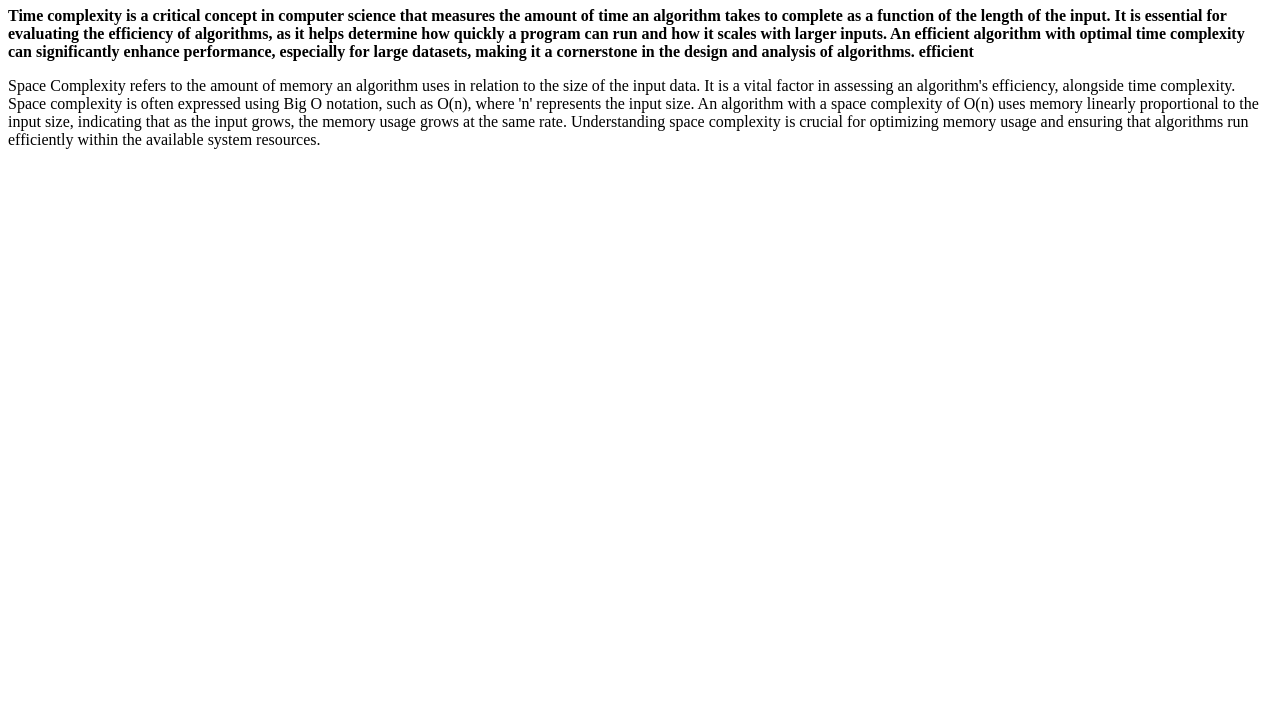
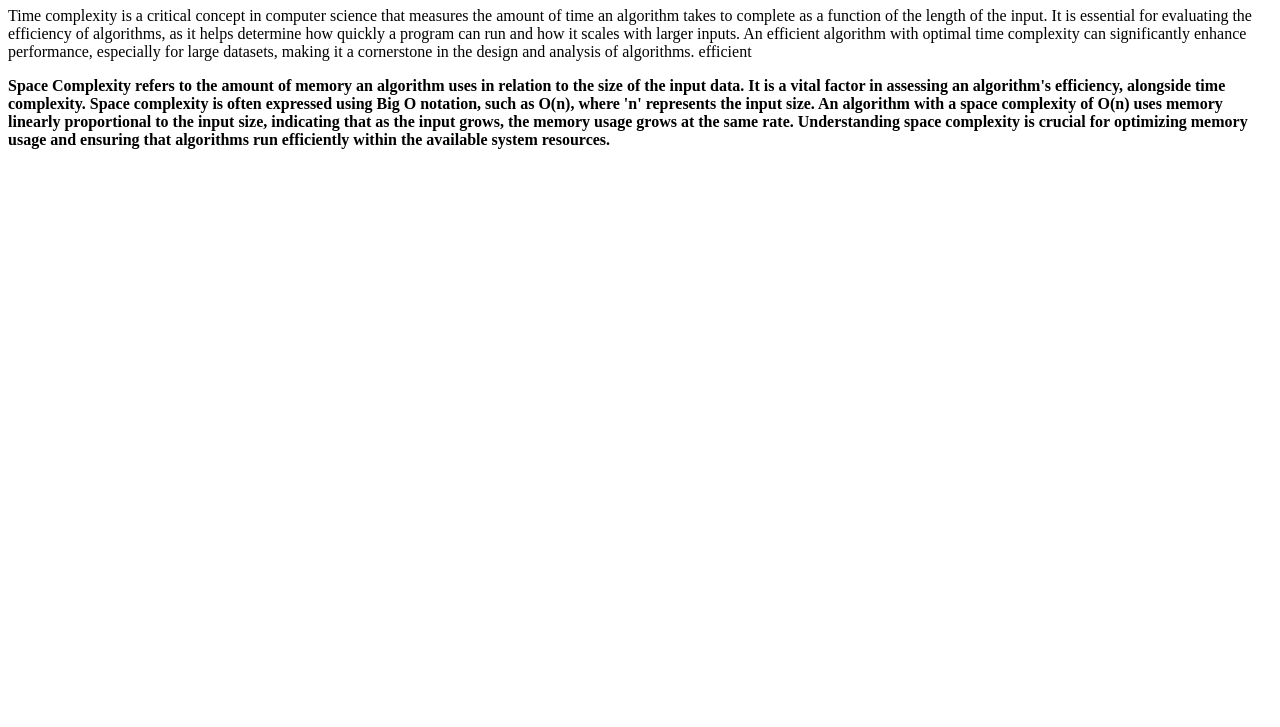
Before and after one commit to acciojob/time-and-space-complexity-HarshitTyagi651, a website: page main.html in a window 1280 px wide. Shown: the part 73-800 px from the top of the page. Drawn offline with Linux system fonts and the light colour scheme.

Commit message:
created a submission

```diff
--- a/main.html
+++ b/main.html
@@ -9,8 +9,8 @@
 <body>
 	<!-- the entire body must be written by student -->
 	<h1>Time, Space, Complexity</h1>
-	<p><b>Time complexity is a critical concept in computer science that measures the amount of time an algorithm takes to complete as a function of the length of the input. It is essential for evaluating the efficiency of algorithms, as it helps determine how quickly a program can run and how it scales with larger inputs. An efficient algorithm with optimal time complexity can significantly enhance performance, especially for large datasets, making it a cornerstone in the design and analysis of algorithms. efficient</b></p>
-	<p>Space Complexity refers to the amount of memory an algorithm uses in relation to the size of the input data. It is a vital factor in assessing an algorithm's efficiency, alongside time complexity. Space complexity is often expressed using Big O notation, such as O(n), where 'n' represents the input size. An algorithm with a space complexity of O(n) uses memory linearly proportional to the input size, indicating that as the input grows, the memory usage grows at the same rate. Understanding space complexity is crucial for optimizing memory usage and ensuring that algorithms run efficiently within the available system resources.</p>
+	<p>Time complexity is a critical concept in computer science that measures the amount of time an algorithm takes to complete as a function of the length of the input. It is essential for evaluating the efficiency of algorithms, as it helps determine how quickly a program can run and how it scales with larger inputs. An efficient algorithm with optimal time complexity can significantly enhance performance, especially for large datasets, making it a cornerstone in the design and analysis of algorithms. efficient</p>
+	<p><b>Space Complexity refers to the amount of memory an algorithm uses in relation to the size of the input data. It is a vital factor in assessing an algorithm's efficiency, alongside time complexity. Space complexity is often expressed using Big O notation, such as O(n), where 'n' represents the input size. An algorithm with a space complexity of O(n) uses memory linearly proportional to the input size, indicating that as the input grows, the memory usage grows at the same rate. Understanding space complexity is crucial for optimizing memory usage and ensuring that algorithms run efficiently within the available system resources.</b></p>
 	<p></p>
     <script type="text/javascript" src="./script.js">
 </script>
```
